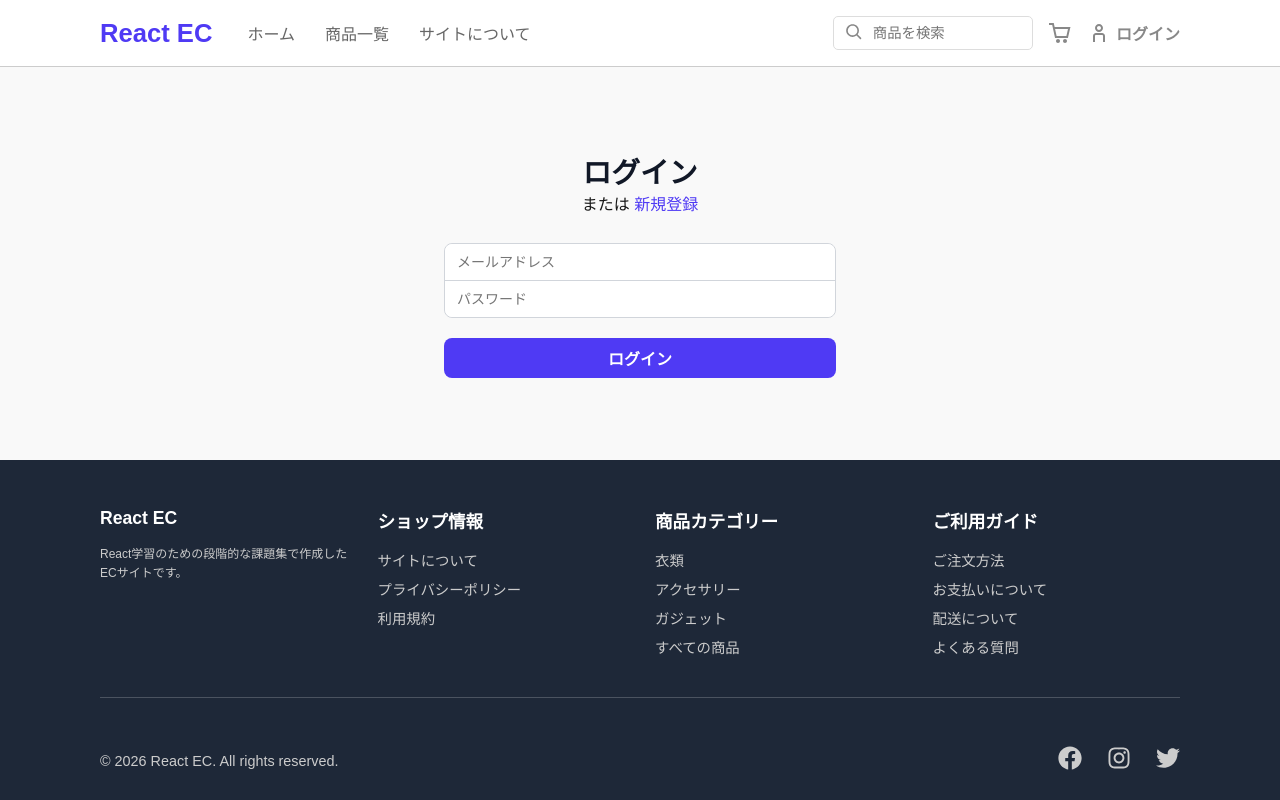
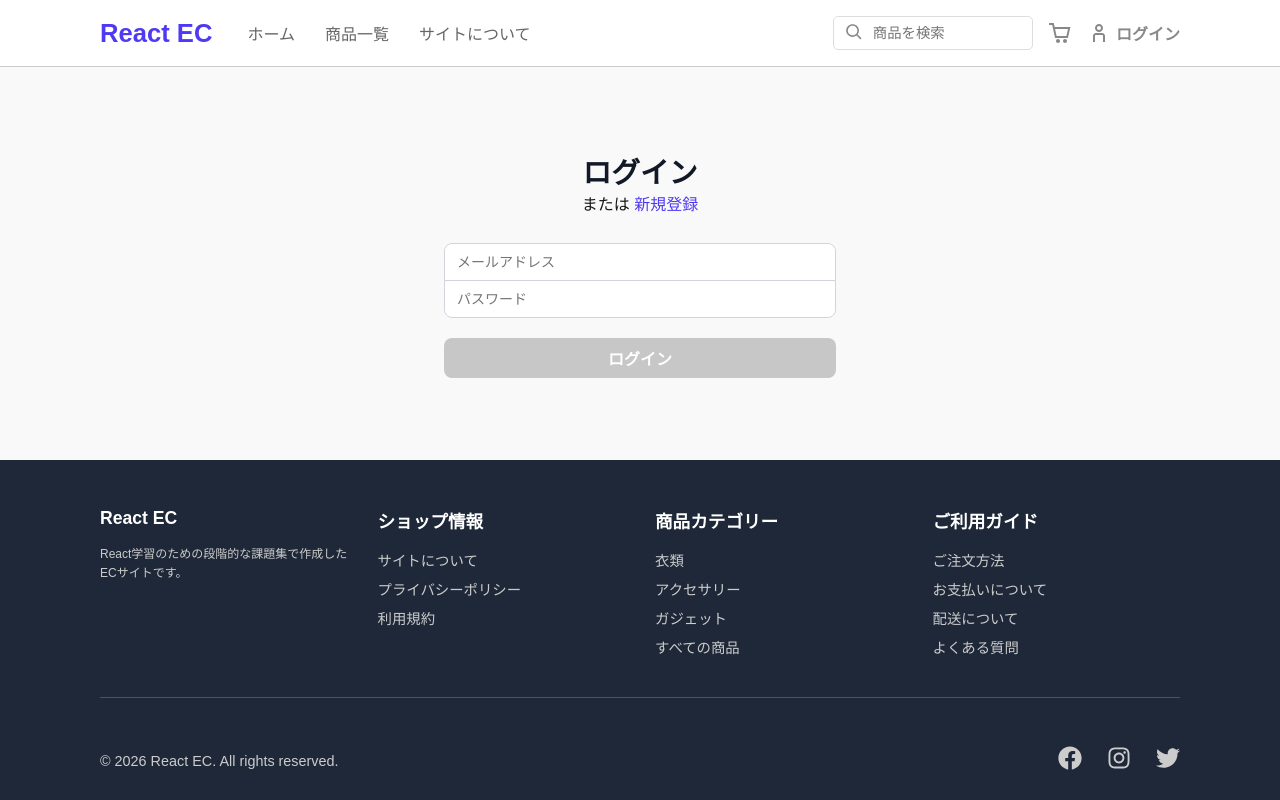
Before and after one commit to aux88/my-ec-site, a Next.js app: page /login in a window 1280 px wide. Built offline with nearby package versions, Linux system fonts and the light colour scheme.

Commit message:
ログインページでreact-hook-formを使うように修正

```diff
--- a/app/login/page.module.css
+++ b/app/login/page.module.css
@@ -74,7 +74,12 @@
     transition: background-color 0.2s;
 }
 
-.loginBtn:hover {
+.loginBtn:disabled {
+    background-color: #c7c7c7;
+    cursor: not-allowed;
+}
+
+.loginBtn:not(:disabled):hover {
     background-color: #3e2ecf;
 }
 
--- a/app/login/page.tsx
+++ b/app/login/page.tsx
@@ -1,15 +1,24 @@
 "use client";
 
-import { useState, type FormEvent } from "react";
 import styles from "./page.module.css";
 import Link from "next/link";
+import { useForm } from "react-hook-form"
+type FormData = {
+    email: string;
+    password: string;
+}
 
 export default function LoginPage() {
-    const [email, setEmail] = useState("");
-    const [password, setPassword] = useState("");
 
-    const onSubmit = (e: FormEvent<HTMLFormElement>) => {
-        e.preventDefault();
+    const { handleSubmit, register, formState } = useForm<FormData>({
+        mode: "onChange",
+        defaultValues: {
+            email: "",
+            password: "",
+        },
+    });
+
+    const onSubmit = ({ email, password }: FormData) => {
         // TODO: 認証API連携に置き換え
         console.log({ email, password });
     };
@@ -19,31 +28,27 @@ export default function LoginPage() {
             <div className={styles.card}>
                 <h1 className={styles.title}>ログイン</h1>
                 <p className={styles.sinupText}>または <Link href="/signup" className={styles.sinupLink}>新規登録</Link></p>
-                <form className={styles.form} onSubmit={onSubmit}>
+                <form className={styles.form} onSubmit={handleSubmit(onSubmit)}>
                     <div className={styles.field}>
                         <input
                             className={styles.input}
                             id="login-email"
-                            name="email"
                             type="email"
-                            value={email}
-                            onChange={(e) => setEmail(e.target.value)}
+                            {...register("email",{ required: "入力してください"})}
                             autoComplete="email"
                             placeholder="メールアドレス"
                         />
                         <input
                             className={styles.input}
                             id="login-password"
-                            name="password"
                             type="password"
-                            value={password}
-                            onChange={(e) => setPassword(e.target.value)}
+                            {...register("password",{ required: true})}
                             autoComplete="current-password"
                             placeholder="パスワード"
                         />
                     </div>
 
-                    <button type="submit" className={styles.loginBtn}>
+                    <button type="submit" className={styles.loginBtn} disabled={!formState.isValid}>
                         ログイン
                     </button>
                 </form>
```
